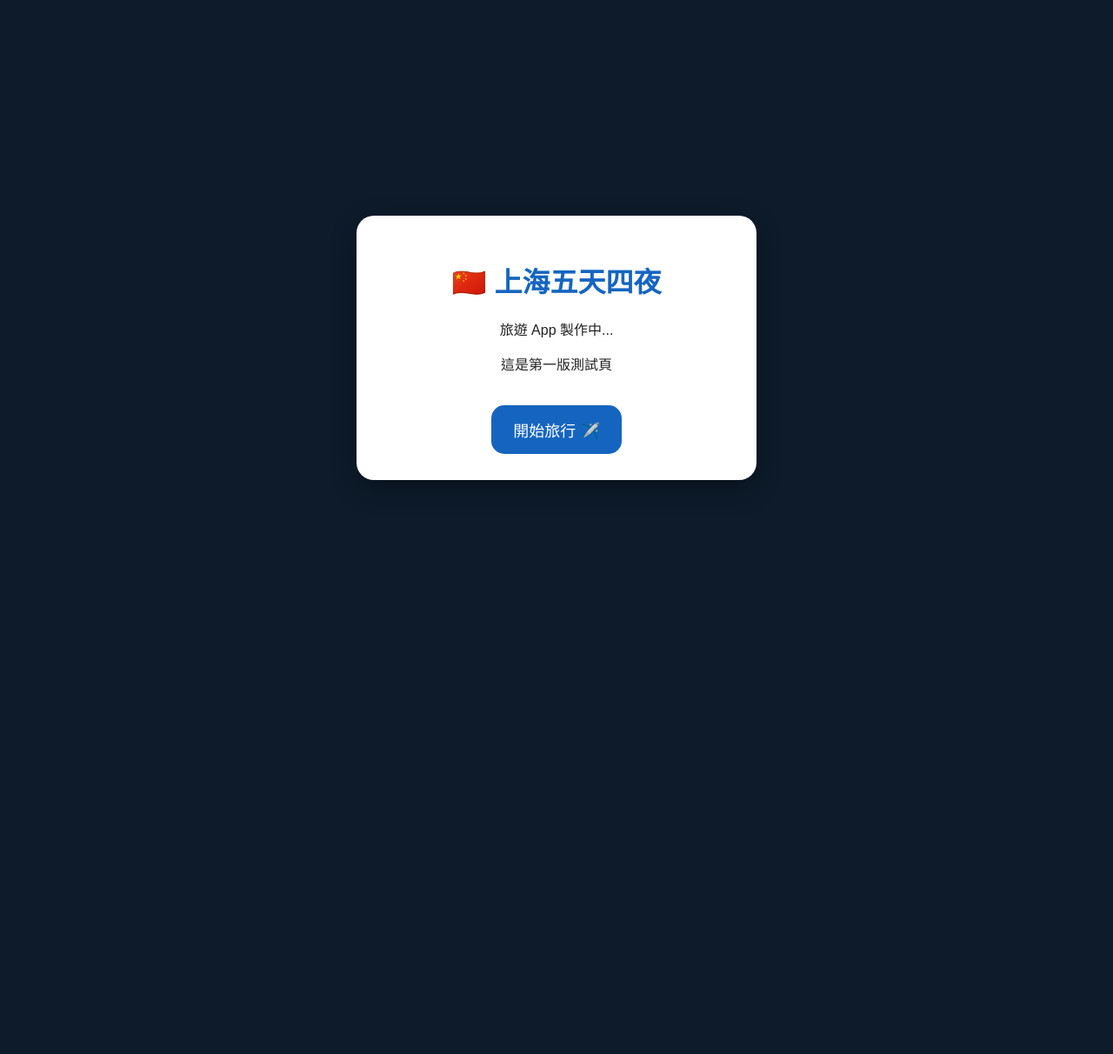
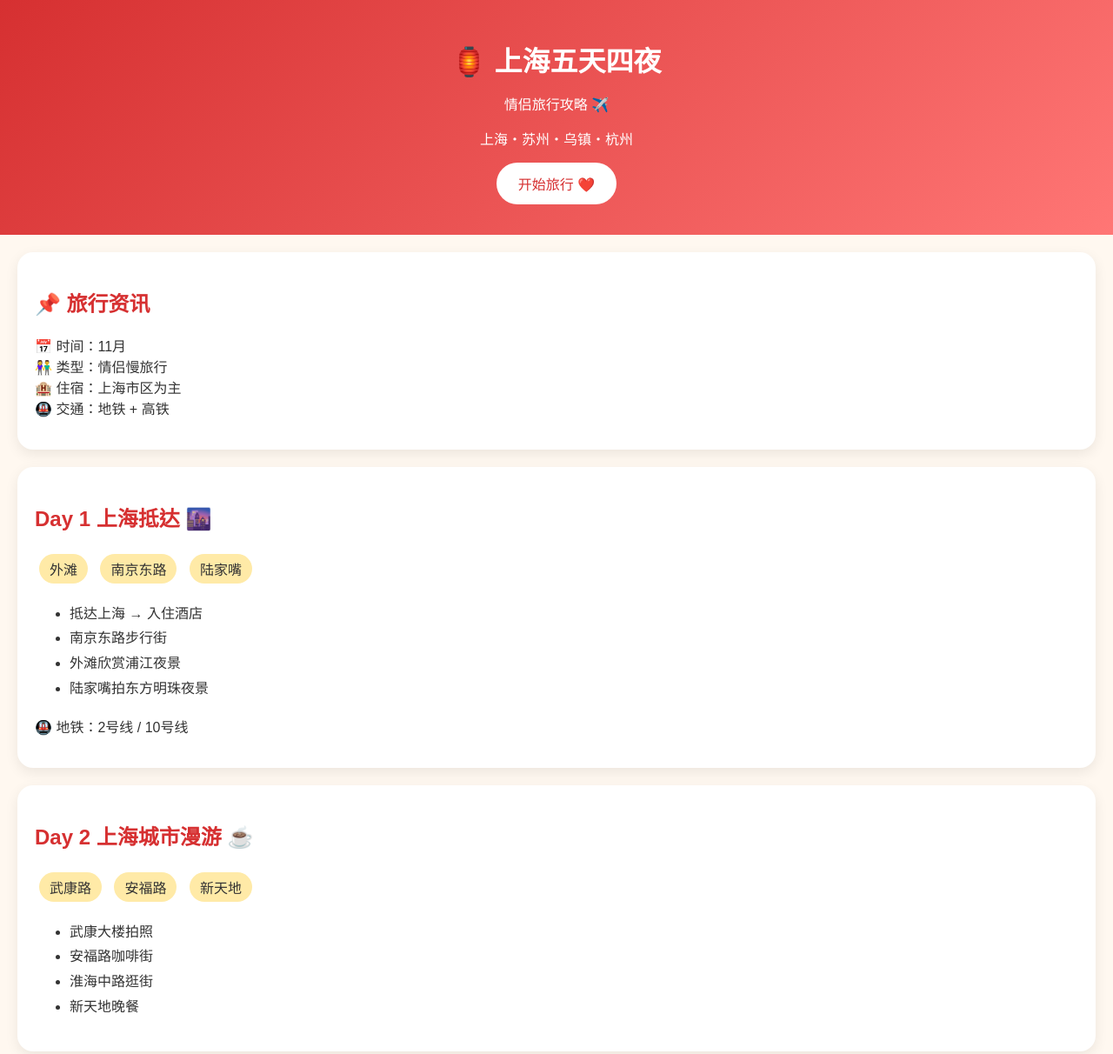
Before and after one commit to mmbada2003-ops/trip, a plain HTML site: page index.html in a window 1280 px wide. Shown: the top 1212 px of the page at 87% size. Before the commit the page ends 800 px from the top, so only its background shows below. Drawn offline with Linux system fonts and the light colour scheme.

Commit message:
Update title and styles in index.html

```diff
--- a/index.html
+++ b/index.html
@@ -3,61 +3,244 @@
 <head>
 <meta charset="UTF-8">
 <meta name="viewport" content="width=device-width, initial-scale=1.0">
-<title>上海五天四夜</title>
+
+<title>上海五天四夜旅行攻略</title>
 
 <style>
 body{
     margin:0;
-    background:#0d1b2a;
+    font-family:"Microsoft JhengHei",sans-serif;
+    background:#fff8f0;
+    color:#333;
+}
+
+header{
+    background:linear-gradient(135deg,#d63031,#ff7675);
     color:white;
-    font-family:Arial;
-    display:flex;
-    justify-content:center;
-    align-items:center;
-    height:100vh;
+    padding:35px 20px;
     text-align:center;
 }
 
-.card{
-    width:90%;
-    max-width:400px;
-    background:white;
-    color:#222;
-    border-radius:20px;
-    padding:30px;
-    box-shadow:0 10px 30px rgba(0,0,0,.3);
+header h1{
+    font-size:32px;
+    margin:10px;
 }
 
-h1{
-    color:#1565C0;
+header p{
+    font-size:16px;
+}
+
+.container{
+    padding:20px;
+}
+
+.card{
+    background:white;
+    border-radius:18px;
+    padding:20px;
+    margin-bottom:20px;
+    box-shadow:0 5px 15px rgba(0,0,0,.08);
+}
+
+.card h2{
+    color:#d63031;
+}
+
+.tag{
+    display:inline-block;
+    background:#ffeaa7;
+    padding:5px 12px;
+    border-radius:20px;
+    margin:5px;
+}
+
+ul{
+    line-height:1.8;
 }
 
 button{
-    margin-top:20px;
+    background:white;
+    color:#d63031;
     border:none;
-    background:#1565C0;
-    color:white;
-    padding:15px 25px;
-    border-radius:15px;
-    font-size:18px;
+    padding:12px 25px;
+    border-radius:30px;
+    font-size:16px;
 }
+
+.footer{
+    text-align:center;
+    padding:30px;
+    color:#777;
+}
+
 </style>
+</head>
 
-</head>
 
 <body>
 
+
+<header>
+
+<h1>🏮 上海五天四夜</h1>
+
+<p>情侣旅行攻略 ✈️</p >
+
+<p>上海・苏州・乌镇・杭州</p >
+
+<button>开始旅行 ❤️</button>
+
+</header>
+
+
+
+<div class="container">
+
+
 <div class="card">
 
-<h1>🇨🇳 上海五天四夜</h1>
+<h2>📌 旅行资讯</h2>
 
-<p>旅遊 App 製作中...</p >
-
-<p>這是第一版測試頁</p >
-
-<button>開始旅行 ✈️</button>
+<p>
+📅 时间：11月<br>
+👫 类型：情侣慢旅行<br>
+🏨 住宿：上海市区为主<br>
+🚇 交通：地铁 + 高铁
+</p >
 
 </div>
 
-</body>
-</html>
+
+
+<div class="card">
+
+<h2>Day 1 上海抵达 🌆</h2>
+
+<span class="tag">外滩</span>
+<span class="tag">南京东路</span>
+<span class="tag">陆家嘴</span>
+
+<ul>
+<li>抵达上海 → 入住酒店</li>
+<li>南京东路步行街</li>
+<li>外滩欣赏浦江夜景</li>
+<li>陆家嘴拍东方明珠夜景</li>
+</ul>
+
+<p>
+🚇 地铁：2号线 / 10号线
+</p >
+
+</div>
+
+
+
+<div class="card">
+
+<h2>Day 2 上海城市漫游 ☕</h2>
+
+<span class="tag">武康路</span>
+<span class="tag">安福路</span>
+<span class="tag">新天地</span>
+
+<ul>
+<li>武康大楼拍照</li>
+<li>安福路咖啡街</li>
+<li>淮海中路逛街</li>
+<li>新天地晚餐</li>
+</ul>
+
+</div>
+
+
+
+<div class="card">
+
+<h2>Day 3 苏州一日游 🌿</h2>
+
+<span class="tag">园林</span>
+<span class="tag">古镇</span>
+
+<ul>
+<li>上海虹桥 → 苏州（高铁约30分钟）</li>
+<li>拙政园</li>
+<li>平江路历史街区</li>
+<li>山塘街夜景</li>
+</ul>
+
+</div>
+
+
+
+<div class="card">
+
+<h2>Day 4 乌镇水乡 🌙</h2>
+
+<span class="tag">西栅</span>
+<span class="tag">夜景</span>
+
+<ul>
+<li>前往乌镇</li>
+<li>水乡古镇散步</li>
+<li>西栅夜景拍照</li>
+<li>体验江南慢生活</li>
+</ul>
+
+</div>
+
+
+
+<div class="card">
+
+<h2>Day 5 杭州西湖 🍃</h2>
+
+<span class="tag">西湖</span>
+<span class="tag">河坊街</span>
+
+<ul>
+<li>西湖散步</li>
+<li>断桥残雪</li>
+<li>河坊街逛街</li>
+<li>返回上海机场</li>
+</ul>
+
+</div>
+
+
+
+
+<div class="card">
+
+<h2>🍜 美食清单</h2>
+
+<ul>
+<li>生煎包</li>
+<li>小笼包</li>
+<li>本帮菜</li>
+<li>蟹黄面</li>
+<li>桂花糕</li>
+</ul>
+
+</div>
+
+
+
+<div class="card">
+
+<h2>💰 预算纪录</h2>
+
+<ul>
+<li>交通：</li>
+<li>住宿：</li>
+<li>餐饮：</li>
+<li>购物：</li>
+<li>总预算：</li>
+</ul>
+
+</div>
+
+
+
+<div class="card">
+
+<h2>🧳
```
